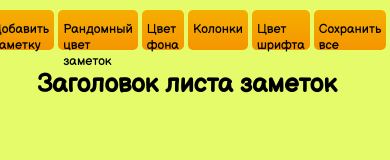
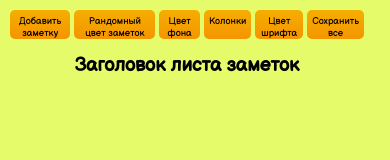
Before and after one commit to Teronvill/project1, a website: page index.html in a window 390 px wide. Drawn offline with Linux system fonts and the light colour scheme.

Commit message:
костыли для мобилок

```diff
--- a/js/script.js
+++ b/js/script.js
@@ -139,9 +139,18 @@ function notSaved(el, text) {
         }
     };
 }
-//костыль (хз почему при задании свойства column-сount в css я получаю оттуда пустую строку)
-if (document.querySelector('.work-area').style.columnCount=='')
-document.querySelector('.work-area').style.columnCount=3;
+//Установка кол-ва колонок
+function setColCount(){
+    if (window.screen.width<700)
+    {
+        btns[3].classList.add('hide');
+    }
+    else if (document.querySelector('.work-area').style.columnCount=='')
+    {document.querySelector('.work-area').style.columnCount=3}
+    else document.querySelector('.work-area').style.columnCount=1;
+}
+setColCount();
+
 // Добавить заметку
 function addNote(title = 'Заголовок', text = 'Введите текст заметки', date = currentDate(), favor = false, background, color) {
     let newNote = document.createElement('div');
@@ -233,7 +242,8 @@ function loadNotes() {
 
 // Добавить Скрытие иконок заметки и появление либо активных,
 // либо при нажатии на стрелочку выезжают все
-
+// Придумать что делать в случае установки черного фона заметок
+// Добавить иконкам белую рамку? что то с границей или с фоном?
 //Может удалить радиальный градиент?
 //
 //
--- a/scss/style.scss
+++ b/scss/style.scss
@@ -62,6 +62,15 @@ column-gap: 2em;
    justify-content: space-between;
    padding: 0px 0px 0px 10px;
 }
+.setting__btn{
+   border-radius: 5px;
+   height: 15px;
+   background: linear-gradient(#f5ae00, #f59500) #f5ae00;
+   padding: 11px 5px 14px 5px;
+   vertical-align: middle;
+   margin:2px;
+   display: inline;
+}
 .note__title{
    display: flex;
    justify-content: space-between;
@@ -69,7 +78,7 @@ column-gap: 2em;
 .note__btns {
    display: flex;
 }
-.note__date, .note__favorit, .note__saved, .note__notSaved, .note__pallet, .colorPicker, .note__text-color{
+.note__date, .note__favorit, .note__saved, .note__notSaved, .note__pallet, .note__text-color{
    margin: 5px;
    justify-content: space-between;
 }
@@ -94,7 +103,17 @@ column-gap: 2em;
       font-size: 50%}
 }
 @media (max-width: 660px){
-
+   .word-area {
+      column-count: 1;
+   }
+   body {
+      font-size:1.2rem ;
+      text-align: center;
+   }
+   .setting__btn{
+      padding-top: 5px;
+      height: 10px;
+   }
 }
 .note__delete{
    background-image: url('../img/cross-circle.svg');
@@ -141,15 +160,7 @@ h2{
    justify-content: center;
 
 }
-.setting__btn{
-   border-radius: 5px;
-   height: 15px;
-   background: linear-gradient(#f5ae00, #f59500) #f5ae00;
-   padding: 11px 5px 14px 5px;
-   vertical-align: middle;
-   margin:2px;
-   display: inline;
-}
+
 
 .ball {
    height: 150px;
```
Also changed, not shown: css/style.css, 1 other file.
